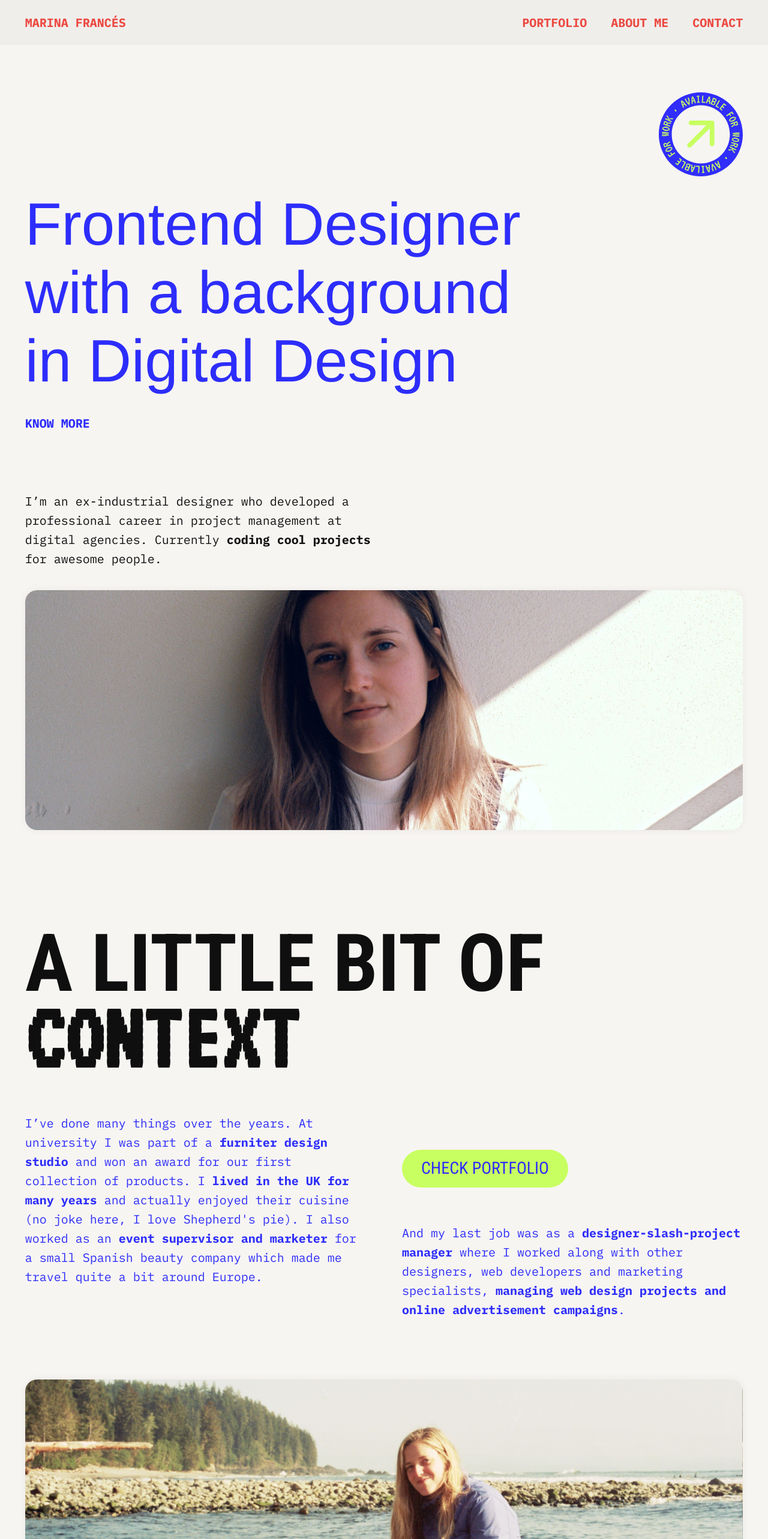
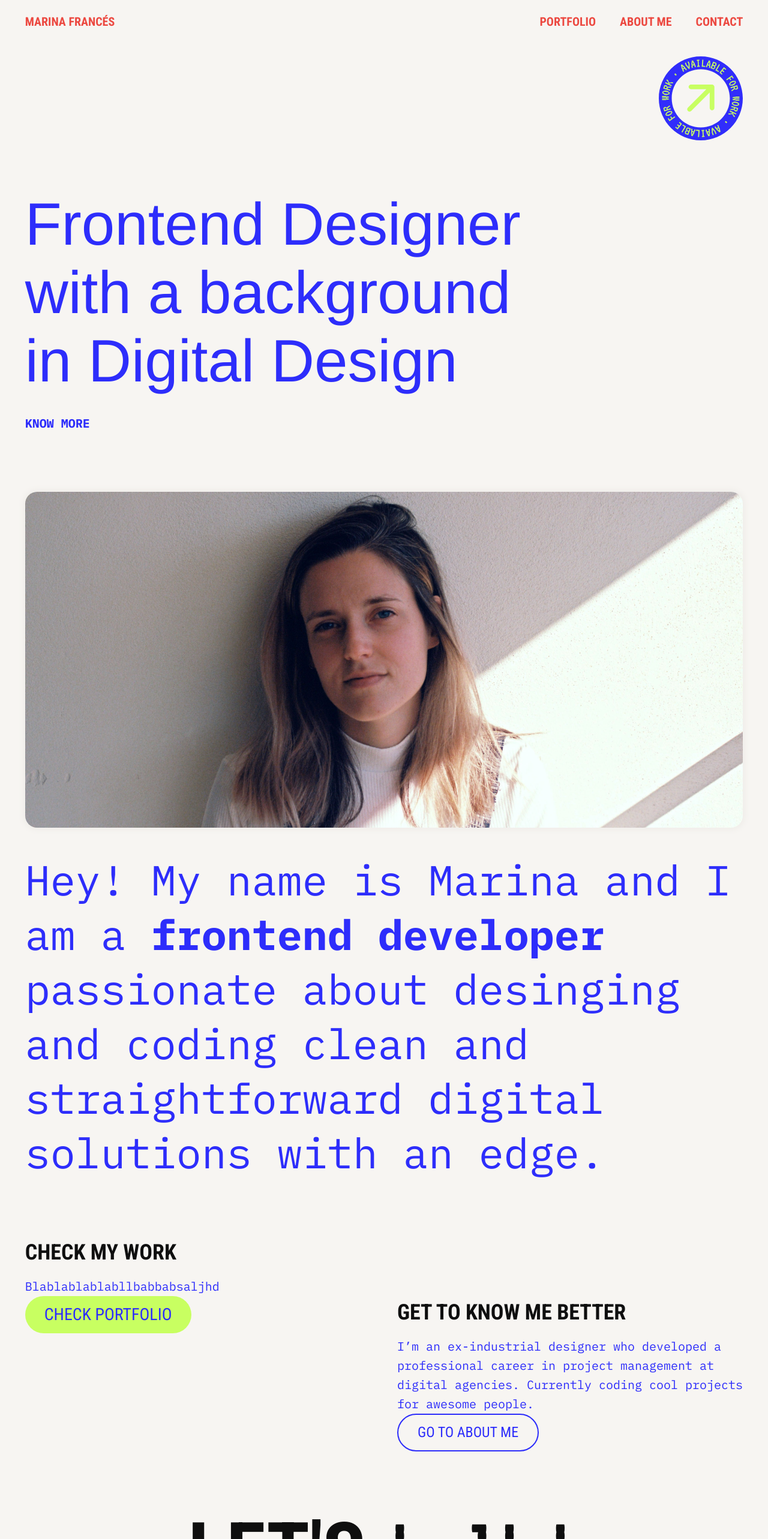
Before and after one commit to franc333s/portfolio, a React (Vite) app in the folder portfolio/: page / in a window 1280 px wide. Shown: the top 2566 px of the page at 60% size. Built offline with nearby package versions, Linux system fonts and the light colour scheme; a web font is replaced by a local one.

Commit message:
Topbar and footer refactor, Cta componen created

```diff
--- a/portfolio/src/components/button/ButtonTerciary.jsx
+++ b/portfolio/src/components/button/ButtonTerciary.jsx
@@ -7,7 +7,7 @@ const SmoothScrollButton = ({ to, text }) => {
         scroller.scrollTo(to, {
             smooth: true,
             duration: 500,
-            offset: -100,
+            offset: -5,
         });
     };
 
--- /dev/null
+++ b/portfolio/src/components/cta/Cta.jsx
@@ -0,0 +1,22 @@
+
+import ButtonPrimary from "../button/ButtonPrimary";
+import "./Cta.scss";
+
+
+function Cta() {
+
+	return (
+		<>
+            <section className="cta-section">
+                <div className="cta-section__claim">
+                    <p className="h2">Let's <span className="accent-text text-lowercase-reg"><span className="color-change-on-hover-effect">t</span><span className="color-change-on-hover-effect">a</span><span className="color-change-on-hover-effect">l</span><span className="color-change-on-hover-effect">k</span><span className="color-change-on-hover-effect">!</span></span></p>
+
+                </div>
+                <ButtonPrimary to="mailto:marinafase@gmail.com" text="Email me"/>
+            </section>
+        </>
+
+	);
+  };
+
+export default Cta;
--- /dev/null
+++ b/portfolio/src/components/cta/Cta.scss
@@ -0,0 +1 @@
+// Scss of this component is in global as it used to be just plain html text in jsx
--- a/portfolio/src/components/footer/Footer.scss
+++ b/portfolio/src/components/footer/Footer.scss
@@ -7,6 +7,7 @@
 .footer {
     color: $color-off-white;
     background-color: $color-bg-blue;
+    font-family: $font-footer;
     font-size: 6.8rem;
 
     text-transform: uppercase;
--- a/portfolio/src/components/topbar/Topbar.scss
+++ b/portfolio/src/components/topbar/Topbar.scss
@@ -11,8 +11,8 @@
     z-index: z(above);
 
     color: $color-red;
-    font-family: $font-primary;
-    font-size: 2rem;
+    font-family: $font-topbar;
+    font-size: $button-topbar-font-size-sm;
     text-transform: uppercase;
     font-weight: $font-weight-bold;
     background-color: $color-bg-off-white-trans;
@@ -25,8 +25,6 @@
     display: flex;
     flex-flow: row wrap;
     justify-content: space-between;
-
-    background-color: $color-bg-gray-trans;
 
     &__home {
         transition: $hover-transition-btn;
@@ -42,12 +40,13 @@
 
     &__btn {
         font-family: $font-primary;
-        font-size: 2rem;
+        font-size: $button-topbar-font-size-sm;
         text-transform: uppercase;
         font-weight: $font-weight-bold;
         transition: $hover-transition-btn;
         cursor: pointer;
         z-index: (top);
+        padding-right: 0;
 
         &:hover {
             background-color: transparent;
@@ -68,8 +67,6 @@
         overflow: hidden;
         transition: all .5s ease;
 
-
-
         @include mq($bp-medium) {
             height: auto;
             width: auto;
@@ -83,30 +80,43 @@
         &__list {
             display: flex;
             flex-direction: column;
-            list-style: none;
-            padding-top: 4rem;
+
+            background-color: $color-bg-blue;
+            color: $color-off-white;
+            font-family: $font-topbar-assistant;
+            font-size: $button-topbar-font-size-md;
+            border-radius: 1rem;
+
+            margin-top: 4rem;
+            padding-bottom: 8rem;
 
 
             @include mq($bp-medium) {
                 display: flex;
                 flex-direction: row;
-                height: auto;
-                width: auto;
+
                 gap: 4rem;
+                margin-top: 0;
                 padding-top: 0;
+                padding-bottom: 0;
+
+                background-color: transparent;
+                color: $color-red;
+                font-family: $font-topbar;
+                border-radius: 0;
             }
 
             &__item {
                 display: flex;
                 justify-content: center;
                 padding-top: 8rem;
-                font-size: 6rem;
+                font-size: 8.4rem;
                 font-weight: $font-weight-regular;
 
                 @include mq($bp-medium) {
                     flex-direction: row;
                     padding-top: 0;
-                    font-size: $button-font-size-sm;
+                    font-size: $button-topbar-font-size-sm;
                     font-weight: $font-weight-bold;
 
 
--- a/portfolio/src/scss/_contact.scss
+++ b/portfolio/src/scss/_contact.scss
@@ -5,12 +5,6 @@
 
 
 .contact {
-    padding: 24rem 0 0;
-
-    @include mq($bp-uppermedium) {
-        // height: calc(100vh - 23.1rem);
-
-    }
 
     &__desc {
         padding-top: 2.8rem;
--- a/portfolio/src/scss/_images.scss
+++ b/portfolio/src/scss/_images.scss
@@ -4,7 +4,7 @@
 
 
 .full-width-image {
-    height: 50vh;
+    height: 70vh;
     width: 100%;
     object-fit: cover;
     border-radius: 1.6rem;
--- a/portfolio/src/scss/_margins.scss
+++ b/portfolio/src/scss/_margins.scss
@@ -1,6 +1,5 @@
 @import './mixins';
 @import './sass-variables';
-
 
 h1,
 h2,
@@ -16,16 +15,13 @@ section {
     padding: 0;
 }
 
-
 .vertical-padding {
     padding-left: $vertical-padding-base;
     padding-right: $vertical-padding-base;
 }
 
-
 .home-hero {
     height: 86vh;
-
     display: flex;
     flex-direction: column;
     justify-content: flex-end;
@@ -50,6 +46,10 @@ section {
         display: grid;
         gap: 2rem;
 
+        @include mq($bp-medium) {
+            gap: 8rem;
+        }
+
         &__a {
 
             @include mq($bp-medium) {
@@ -63,7 +63,7 @@ section {
     padding: 10rem 0;
 
     @include mq($bp-medium) {
-        padding: 10rem 0 16rem;
+        padding: 10rem 0;
     }
 
     &__text {
@@ -80,6 +80,7 @@ section {
 }
 
 .about-section {
+    margin-top: $padding-top-about-base;
 
     &__text {
 
@@ -94,7 +95,6 @@ section {
                 padding-right: 0;
             }
         }
-
 
         &__bottom {
             padding-left: 0;
@@ -112,7 +112,6 @@ section {
                 padding-top: 6rem;
                 padding-bottom: 10rem;
             }
-
         }
     }
 
@@ -158,11 +157,8 @@ section {
 
     & h3 {
         padding-bottom: 2rem;
-
     }
 }
-
-
 
 .portfolio {
     padding-top: $padding-top-portfolio-base;
@@ -173,9 +169,12 @@ section {
 
 }
 
-
-
 .project {
     padding-top: $padding-top-project-base;
 
 }
+
+.contact {
+    padding-top: 36rem;
+    min-height: calc( 100vh - 5.7rem);
+}
--- a/portfolio/src/scss/_typography.scss
+++ b/portfolio/src/scss/_typography.scss
@@ -50,3 +50,10 @@ h3,
     text-transform: uppercase;
     line-height: 80%;
 }
+
+.huge-text {
+    font-size: $huge-text-base;
+    font-family: $font-primary;
+    line-height: 130%;
+    padding-top: clamp(2.25rem, 1.57vw + 1.87rem, 3.75rem);
+}
--- a/portfolio/src/views/Home.jsx
+++ b/portfolio/src/views/Home.jsx
@@ -2,6 +2,7 @@ import ButtonPrimary from "../components/button/ButtonPrimary";
 import ButtonSecondary from "../components/button/ButtonSecondary";
 import ButtonTerciary from "../components/button/ButtonTerciary";
 import RotatingBanner from "../components/rotatingBanner/RotatingBanner";
+import Cta from "../components/cta/Cta";
 
 
 
@@ -23,57 +24,28 @@ const Home = () => {
                 <ButtonTerciary to="intro-section" text="Know more" smoothScroll={true} />
             </section>
 
-
-            <section className="home-intro">
-                <p className="home-intro__text p--main text-color-black" id="intro-section">I’m an ex-industrial designer who developed a professional career in project management at digital agencies. Currently <strong>coding cool projects</strong> for awesome people.</p>
+            <section className="home-intro" id="intro-section">
                 <img className="full-width-image" src="/images/marina-portfolio.jpg" alt="Image of myself leaning against a white wall" />
+                <p className="huge-text">Hey! My name is Marina and I am a <strong>frontend developer</strong> passionate about desinging and coding clean and straightforward digital solutions with an edge. </p>
             </section>
 
-            <section className="about-section">
-                <h2>A little bit of <span className="accent-text"><span className="color-change-on-hover-effect">c</span><span className="color-change-on-hover-effect">o</span><span className="color-change-on-hover-effect">n</span><span className="color-change-on-hover-effect">t</span><span className="color-change-on-hover-effect">e</span><span className="color-change-on-hover-effect">x</span><span className="color-change-on-hover-effect">t</span></span></h2>
+            <section className="cards-section">
 
-                <div className="about-section__text">
-                    <p className="p--main about-section__text__top">I’ve done many things over the years. At university I was part of a <strong>furniter design studio</strong> and won an award for our first collection of products. I <strong>lived in the UK for many years</strong> and actually enjoyed their cuisine (no joke here, I love Shepherd's pie). I also worked as an <strong>event supervisor and marketer</strong> for a small Spanish beauty company which made me travel quite a bit around Europe.</p>
-
-                    <div className="about-section__text__bottom">
-                        <ButtonPrimary to="/portfolio" text="Check portfolio" />
-                        <p className="p--main">And my last job was as a <strong>designer-slash-project manager</strong> where I worked along with other designers, web developers and marketing specialists, <strong>managing web design projects and online advertisement campaigns</strong>.</p>
-                    </div>
+                <div className="cards-section__left">
+                    <h3 className="text-color-black">Check my work</h3>
+                    <p className="p--main">Blablablablabllbabbabsaljhd</p>
+                    <ButtonPrimary to="/portfolio" text="Check portfolio" />
                 </div>
 
-                <div className="about-section__socials">
-                    <img className="full-width-image" src="/images/marina-vancouver.jpg" alt="Image Description" />
+                <div className="cards-section__right">
+                    <h3 className="text-color-black">Get to know me better</h3>
 
-                    <p className="p--main about-section__socials__text">I also have many hobbies, I used to act in theatre plays, I played badminton and even played the saxophone in an orchestra for 10 years. What I enjoy the most nowadays is learning to code and creating digital designs and illustrations. <strong>I usually share my projects on the internet</strong>. You can find them in:</p>
-
-                    <div className="about-section__socials__btn">
-                        <ButtonSecondary to="https://github.com/franc333s" text="Github" openInNewTab={true}/>
-                        <ButtonSecondary to="https://codepen.io/franc333s" text="Codepen" openInNewTab={true}/>
-                        <ButtonSecondary to="https://www.behance.net/apellidofrances" text="Behance" openInNewTab={true}/>
-                        <ButtonSecondary to="https://dribbble.com/apellidofrances" text="Dribbble" openInNewTab={true}/>
-                    </div>
+                    <p className="p--main">I’m an ex-industrial designer who developed a professional career in project management at digital agencies. Currently coding cool projects for awesome people.</p>
+                    <ButtonSecondary to="/about" text="Go to About Me"/>
                 </div>
             </section>
 
-            <section className="cards-section">
-                <div className="cards-section__left">
-                    <h3 className="text-color-black">What I can offer</h3>
-                    <p className="p--main">As a junior there are plenty of knowledge to acquire, however, what I already am is experienced in working in teams, as I have 7 years of experience in offices, 4 de ellos en una agencia de diseño digital.</p>
-                </div>
-
-                <div className="cards-section__right">
-                    <h3 className="text-color-black">What I'd love to learn from you</h3>
-                    <p className="p--main">Lorem Ipsum is simply dummy text of the printing and typesetting industry. Lorem Ipsum has been the industry's standard dummy text ever since the 1500s.</p>
-                </div>
-            </section>
-
-            <section className="cta-section">
-                <div className="cta-section__claim">
-                    <p className="h2">Let's <span className="accent-text text-lowercase-reg"><span className="color-change-on-hover-effect">t</span><span className="color-change-on-hover-effect">a</span><span className="color-change-on-hover-effect">l</span><span className="color-change-on-hover-effect">k</span><span className="color-change-on-hover-effect">!</span></span></p>
-
-                </div>
-                <ButtonPrimary to="mailto:marinafase@gmail.com" text="Email me"/>
-            </section>
+            <Cta />
 
         </main>
         </>
```
Also changed, not shown: portfolio/src/scss/_sass-variables.scss (+13 -3 lines), portfolio/src/views/About.jsx (+3 -7 lines), portfolio/public/images/marina-portfolio.jpg.
